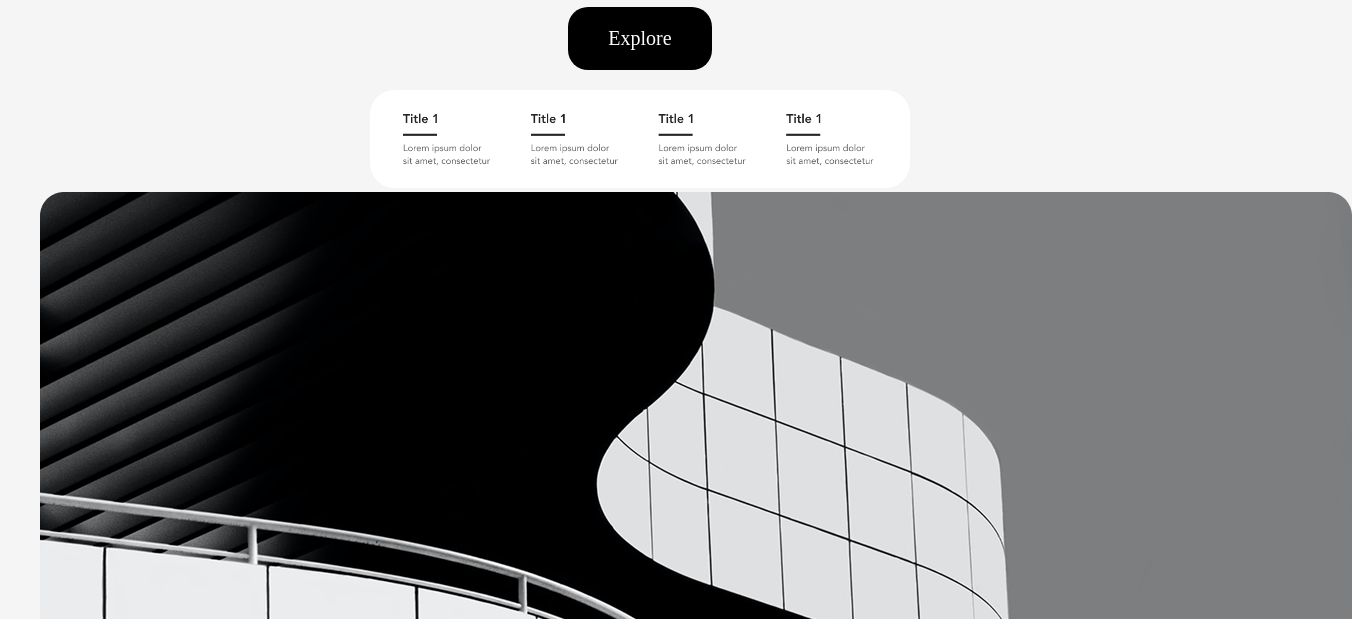
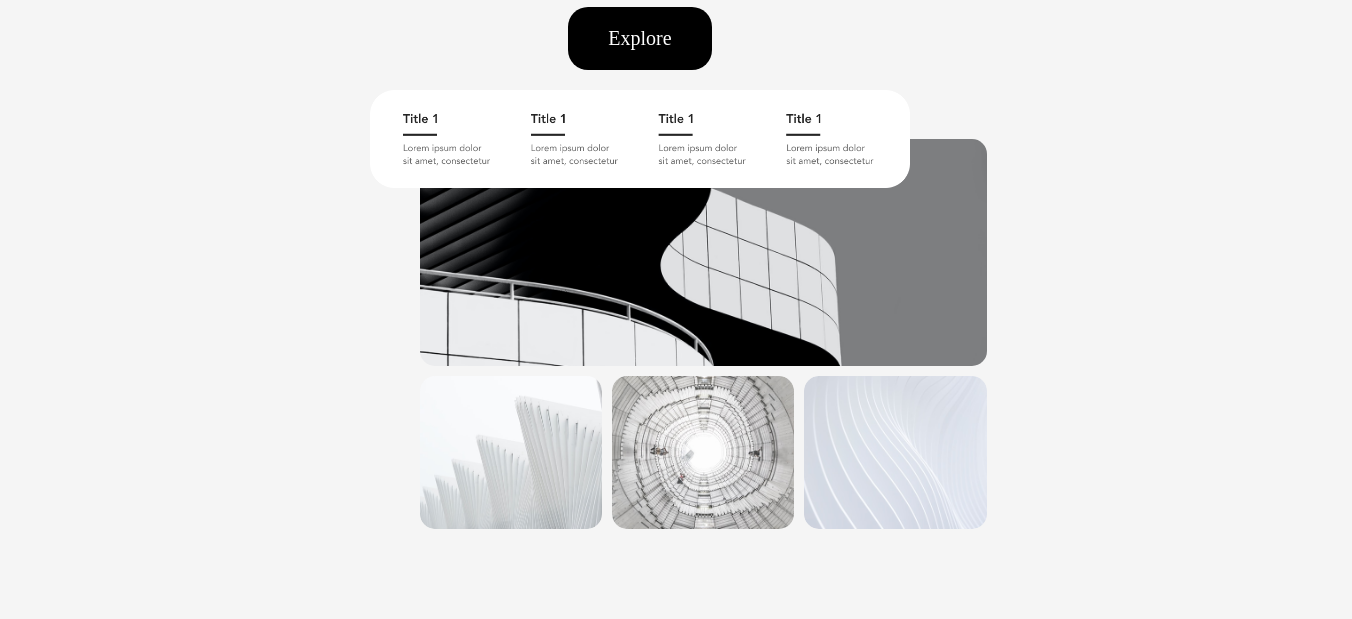
Before and after one commit to Sofia-Arias017/Landing-page-designs, a plain HTML site: page src/views/page17.html in a window 1280 px wide. Shown: the part 181-800 px from the top of the page, 1352 px wide, since content can reach past the window. Drawn offline with Linux system fonts and the light colour scheme.

Commit message:
feat: :lipstick: finalizacion de la pagina y la galeria
Se modifico la galeria y unos pequeños retoques

```diff
--- a/src/css/page17.css
+++ b/src/css/page17.css
@@ -59,3 +59,29 @@ button {
     font-size: 18px;
     color: #222;
 }
+
+
+/* Galería de imágenes */
+.gallery {
+    position: absolute;
+    top: 300px;
+    left: 420px;
+    z-index: -1;
+    display: grid;
+    grid-template-columns: 2fr 1fr;
+    gap: 10px;
+    max-width: 2300px;
+    margin: 20px auto;
+}
+
+.gallery img {
+    width: 100%;
+    border-radius: 15px;
+    object-fit: cover;
+}
+
+.sub-gallery {
+    display: grid;
+    grid-template-columns: repeat(3, 1fr);
+    gap: 10px;
+}
```
